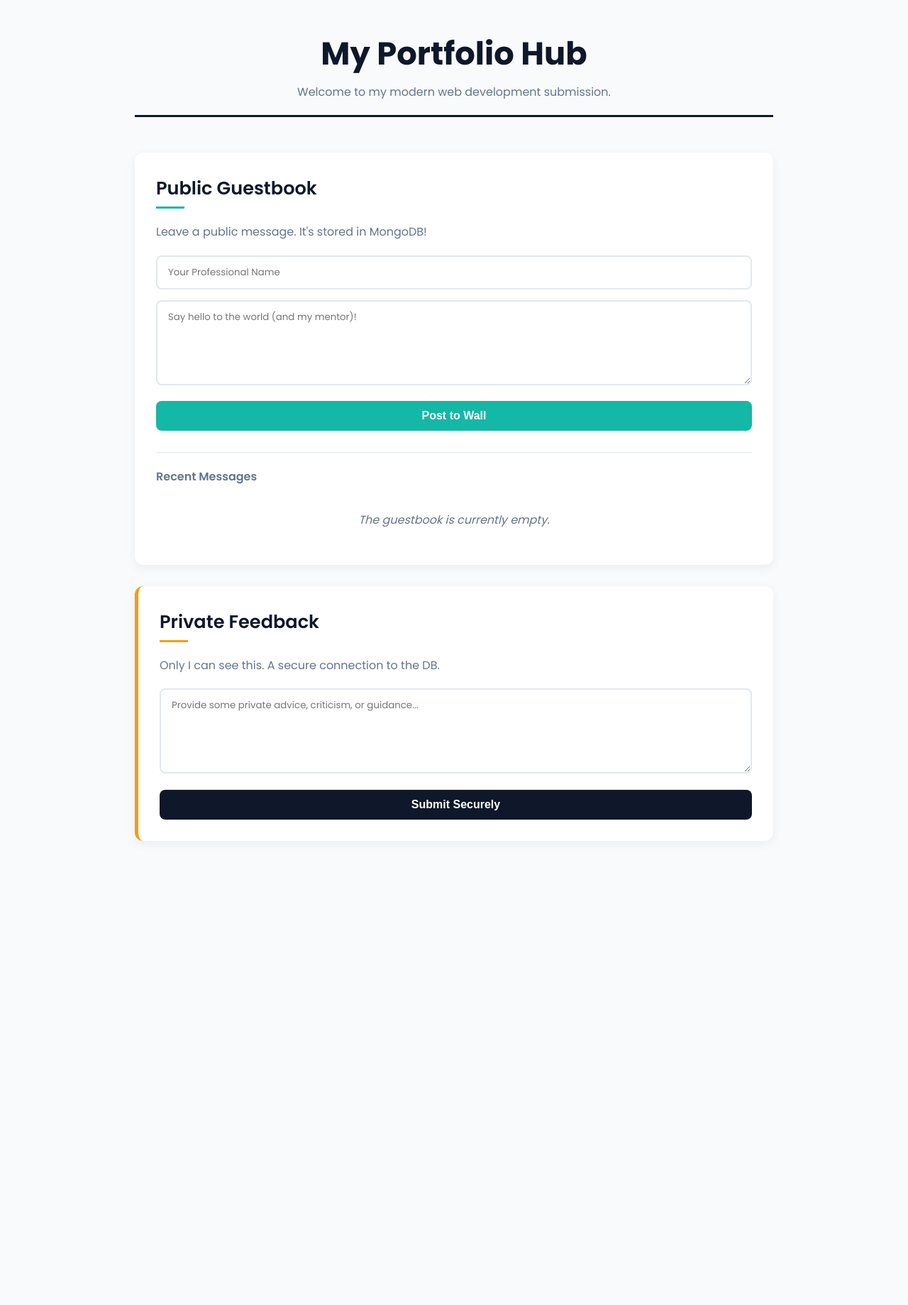
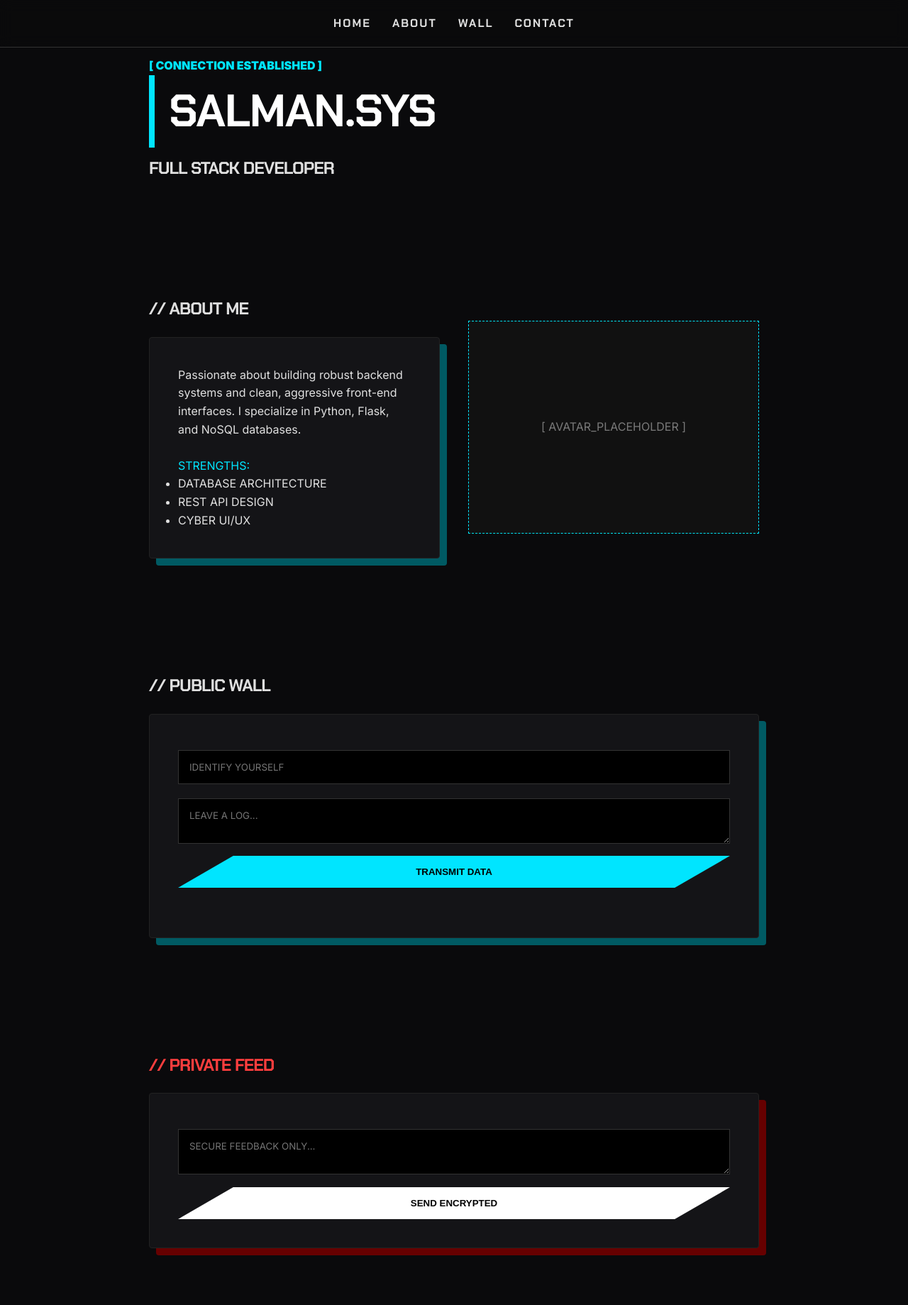
Before and after one commit to jeffreykb71-stack/my-portfolio, a Flask app: page / in a window 1280 px wide. Shown: the whole page at 71% size. Before the commit the page ends 1185 px from the top, so only its background shows below. Run offline with Flask 3, Linux system fonts and the light colour scheme; data that the repository does not hold is empty.

Commit message:
major changes

```diff
--- a/app.py
+++ b/app.py
@@ -4,50 +4,32 @@ from pymongo import MongoClient
 from datetime import datetime
 from dotenv import load_dotenv
 
-# Load the connection string from .env
 load_dotenv()
-
 app = Flask(__name__)
 
-# Connect to MongoDB Atlas
 MONGO_URI = os.getenv("MONGO_URI")
 client = MongoClient(MONGO_URI)
 db = client.PortfolioDB
 
 @app.route('/')
 def index():
-    # Requirement 1: Connect with the Database through the Backend
-    # Use a try-except block to handle potential connection timeouts gracefully
     try:
         public_msgs = list(db.shoutouts.find().sort("_id", -1))
     except Exception as e:
         print(f"Database error: {e}")
         public_msgs = []
-    return render_template('index.html', public_msgs=public_msgs)
 
-@app.route('/post-public', methods=['POST'])
-def post_public():
-    name = request.form.get('name')
-    message = request.form.get('message')
-    db.shoutouts.insert_one({
-        "name": name,
-        "message": message,
-        "date": datetime.now()
-    })
-    return redirect('/')
+    # You can keep your 'About' details here or hardcode in HTML
+    bio = {
+        "name": "Salman",
+        "role": "Full Stack Developer",
+        "description": "Passionate about building robust backend systems and clean, aggressive front-end interfaces. I specialize in Python, Flask, and NoSQL databases."
+    }
 
-@app.route('/post-private', methods=['POST'])
-def post_private():
-    feedback = request.form.get('feedback')
-    db.feedback.insert_one({
-        "content": feedback,
-        "date": datetime.now()
-    })
-    return redirect('/')
+    return render_template('index.html', public_msgs=public_msgs, bio=bio)
 
-# FIX: Added dynamic port binding for Render deployment
+# ... (keep your /post-public and /post-private routes the same) ...
+
 if __name__ == "__main__":
-    # FIX: Render assigns a port via environment variable; local defaults to 5000
     port = int(os.environ.get("PORT", 5000))
-    # host='0.0.0.0' is required for the cloud to see your app
     app.run(host='0.0.0.0', port=port)
--- a/templates/index.html
+++ b/templates/index.html
@@ -3,255 +3,221 @@
 <head>
     <meta charset="UTF-8">
     <meta name="viewport" content="width=device-width, initial-scale=1.0">
-    <title>DevHub | Portfolio Interaction</title>
-
-    <link href="https://fonts.googleapis.com/css2?family=Poppins:wght@400;500;600;700&display=swap" rel="stylesheet">
-
+    <title>Salman | Dev Portfolio</title>
+    <link href="https://fonts.googleapis.com/css2?family=Chakra+Petch:wght@400;700&family=Inter:wght@400;900&display=swap" rel="stylesheet">
     <style>
-        /* --- Core Theme Colors & Reset --- */
         :root {
-            /* These colors are loosely inspired by your diagram */
-            --bg-color: #F8FAFC;
-            --main-teal: #14B8A6; /* inspired by 'Frontend' green */
-            --navy-blue: #0F172A; /* inspired by 'Git/Hosting' blue */
-            --amber: #F59E0B;     /* inspired by 'Web Browser' yellow */
-            --accent-red: #EF4444; /* inspired by 'FTP' red */
-            --text-main: #334155;
-            --text-light: #64748B;
+            --bg: #0a0a0c;
+            --surface: #141417;
+            --accent: #00e5ff; /* Electric Blue */
+            --accent-dim: #005a63;
+            --text: #e0e0e0;
+            --danger: #ff3e3e;
         }
 
-        * {
-            box-sizing: border-box;
-            margin: 0;
-            padding: 0;
+        * { margin: 0; padding: 0; box-sizing: border-box; }
+
+        body {
+            font-family: 'Inter', sans-serif;
+            background-color: var(--bg);
+            color: var(--text);
+            line-height: 1.6;
+            overflow-x: hidden;
+            scroll-behavior: smooth;
         }
 
-        body {
-            font-family: 'Poppins', sans-serif;
-            background-color: var(--bg-color);
-            color: var(--text-main);
-            line-height: 1.6;
-            display: flex;
-            justify-content: center;
-            padding: 40px 20px;
+        /* --- Cyber Transitions --- */
+        section {
+            opacity: 0;
+            transform: translateY(30px);
+            transition: all 0.8s ease-out;
+            padding: 80px 20px;
+            max-width: 900px;
+            margin: auto;
         }
 
-        /* --- Main Container --- */
-        .container {
-            max-width: 900px;
-            width: 100%;
+        section.visible {
+            opacity: 1;
+            transform: translateY(0);
         }
 
-        /* --- Header Styling --- */
-        header {
-            text-align: center;
-            margin-bottom: 50px;
-            padding-bottom: 20px;
-            border-bottom: 3px solid var(--navy-blue);
+        /* --- Navigation --- */
+        nav {
+            position: fixed;
+            top: 0; width: 100%;
+            background: rgba(10, 10, 12, 0.9);
+            backdrop-filter: blur(10px);
+            z-index: 1000;
+            padding: 20px;
+            border-bottom: 1px solid #333;
+            display: flex; justify-content: center; gap: 30px;
         }
 
-        header h1 {
-            color: var(--navy-blue);
-            font-size: 2.8rem;
-            font-weight: 700;
+        nav a {
+            color: var(--text);
+            text-decoration: none;
+            font-family: 'Chakra Petch', sans-serif;
+            font-weight: bold;
+            text-transform: uppercase;
+            letter-spacing: 2px;
+            transition: 0.3s;
         }
 
-        header p {
-            color: var(--text-light);
-            font-weight: 400;
-            margin-top: 5px;
+        nav a:hover { color: var(--accent); text-shadow: 0 0 10px var(--accent); }
+
+        /* --- Typography --- */
+        h1, h2 {
+            font-family: 'Chakra Petch', sans-serif;
+            text-transform: uppercase;
+            letter-spacing: -1px;
         }
 
-        /* --- Global Form/Input Styling --- */
-        section {
-            background: white;
-            padding: 30px;
-            border-radius: 12px;
-            margin-bottom: 30px;
-            box-shadow: 0 4px 15px rgba(0,0,0,0.06);
-            transition: transform 0.2s ease, box-shadow 0.2s ease;
+        .glitch-text {
+            font-size: 4rem;
+            font-weight: 900;
+            color: white;
+            margin-bottom: 10px;
+            border-left: 8px solid var(--accent);
+            padding-left: 20px;
         }
 
-        section:hover {
-            transform: translateY(-2px);
-            box-shadow: 0 6px 20px rgba(0,0,0,0.08);
-        }
-
-        h2 {
-            font-weight: 600;
-            color: var(--navy-blue);
-            margin-bottom: 20px;
-            font-size: 1.6rem;
+        /* --- Cards & Forms --- */
+        .card {
+            background: var(--surface);
+            padding: 40px;
+            border-radius: 4px;
+            border: 1px solid #222;
             position: relative;
-            padding-bottom: 8px;
-        }
-
-        /* Add a small underline to section headings */
-        h2::after {
-            content: '';
-            position: absolute;
-            left: 0;
-            bottom: 0;
-            width: 40px;
-            height: 3px;
+            box-shadow: 10px 10px 0px var(--accent-dim);
+            margin-top: 20px;
         }
 
         input, textarea {
             width: 100%;
-            padding: 12px 15px;
-            margin-bottom: 15px;
-            border: 2px solid #E2E8F0;
-            border-radius: 8px;
+            background: #000;
+            border: 1px solid #333;
+            color: white;
+            padding: 15px;
+            margin: 10px 0;
             font-family: inherit;
-            transition: border-color 0.2s ease;
+            outline: none;
         }
 
-        input:focus, textarea:focus {
-            outline: none;
-            border-color: var(--main-teal);
+        input:focus, textarea:focus { border-color: var(--accent); }
+
+        button {
+            background: var(--accent);
+            color: black;
+            border: none;
+            padding: 15px 30px;
+            font-weight: 900;
+            text-transform: uppercase;
+            cursor: pointer;
+            width: 100%;
+            transition: 0.3s;
+            clip-path: polygon(10% 0, 100% 0, 90% 100%, 0% 100%);
         }
 
-        textarea {
-            height: 120px;
-            resize: vertical;
+        button:hover { background: white; transform: scale(1.02); }
+
+        /* --- Shoutout Wall --- */
+        .msg-box {
+            background: #000;
+            padding: 15px;
+            margin: 10px 0;
+            border-left: 3px solid var(--accent);
         }
 
-        button {
-            border: none;
-            padding: 12px 24px;
-            border-radius: 8px;
-            font-weight: 600;
-            cursor: pointer;
-            font-size: 1rem;
-            transition: background 0.2s ease, transform 0.1s ease;
-            width: 100%;
+        .msg-box strong { color: var(--accent); }
+
+        /* --- About Section --- */
+        .about-grid {
+            display: grid;
+            grid-template-columns: 1fr 1fr;
+            gap: 40px;
+            align-items: center;
         }
 
-        button:active {
-            transform: scale(0.98);
+        @media (max-width: 768px) {
+            .about-grid { grid-template-columns: 1fr; }
+            .glitch-text { font-size: 2.5rem; }
         }
-
-        /* --- Public Guestbook Styling (Green Accent) --- */
-        #guestbook h2::after {
-            background-color: var(--main-teal);
-        }
-
-        #guestbook button {
-            background: var(--main-teal);
-            color: white;
-        }
-
-        #guestbook button:hover {
-            background: #0D9488; /* slightly darker teal */
-        }
-
-        /* --- Private Feedback Styling (Navy/Yellow Accent) --- */
-        #feedback {
-            border-left: 5px solid var(--amber); /* matches Browser color from diagram */
-        }
-
-        #feedback h2::after {
-            background-color: var(--amber);
-        }
-
-        #feedback button {
-            background: var(--navy-blue);
-            color: white;
-        }
-
-        #feedback button:hover {
-            background: #1E293B; /* slightly lighter navy */
-        }
-
-        /* --- Message Wall Styling --- */
-        #wall {
-            margin-top: 30px;
-            border-top: 2px solid #EDF2F7;
-            padding-top: 20px;
-        }
-
-        .wall-title {
-            font-weight: 600;
-            color: var(--text-light);
-            margin-bottom: 15px;
-        }
-
-        .msg {
-            background-color: #F8FAFC;
-            padding: 15px 20px;
-            border-radius: 8px;
-            margin-bottom: 15px;
-            border: 1px solid #E2E8F0;
-        }
-
-        .msg-sender {
-            font-weight: 600;
-            color: var(--main-teal);
-            margin-right: 10px;
-        }
-
-        .msg-content {
-            color: var(--text-main);
-        }
-
-        /* Special style for empty messages */
-        .no-msg {
-            text-align: center;
-            color: var(--text-light);
-            padding: 20px;
-            font-style: italic;
-        }
-
-        /* Responsive adjustments */
-        @media (max-width: 600px) {
-            header h1 { font-size: 2rem; }
-            body { padding: 20px 10px; }
-            section { padding: 20px; }
-        }
-
     </style>
 </head>
 <body>
-    <div class="container">
-        <header>
-            <h1>My Portfolio Hub</h1>
-            <p>Welcome to my modern web development submission.</p>
-        </header>
 
-        <section id="guestbook">
-            <h2>Public Guestbook</h2>
-            <p style="color: var(--text-light); margin-bottom: 20px;">
-                Leave a public message. It's stored in MongoDB!
-            </p>
+    <nav>
+        <a href="#home">Home</a>
+        <a href="#about">About</a>
+        <a href="#guestbook">Wall</a>
+        <a href="#contact">Contact</a>
+    </nav>
+
+    <section id="home" class="visible">
+        <p style="color: var(--accent); font-weight: bold;">[ CONNECTION ESTABLISHED ]</p>
+        <h1 class="glitch-text">SALMAN.SYS</h1>
+        <h2>{{ bio.role }}</h2>
+    </section>
+
+    <section id="about">
+        <div class="about-grid">
+            <div>
+                <h2>// About Me</h2>
+                <div class="card">
+                    <p>{{ bio.description }}</p>
+                    <br>
+                    <p style="color: var(--accent);">STRENGTHS:</p>
+                    <ul>
+                        <li>DATABASE ARCHITECTURE</li>
+                        <li>REST API DESIGN</li>
+                        <li>CYBER UI/UX</li>
+                    </ul>
+                </div>
+            </div>
+            <div style="background: #111; height: 300px; display: flex; align-items: center; justify-content: center; border: 1px dashed var(--accent);">
+                <p style="opacity: 0.5;">[ AVATAR_PLACEHOLDER ]</p>
+            </div>
+        </div>
+    </section>
+
+    <section id="guestbook">
+        <h2>// Public Wall</h2>
+        <div class="card">
             <form action="/post-public" method="POST">
-                <input type="text" name="name" placeholder="Your Professional Name" required>
-                <textarea name="message" placeholder="Say hello to the world (and my mentor)!" required></textarea>
-                <button type="submit">Post to Wall</button>
+                <input type="text" name="name" placeholder="IDENTIFY YOURSELF" required>
+                <textarea name="message" placeholder="LEAVE A LOG..." required></textarea>
+                <button type="submit">TRANSMIT DATA</button>
             </form>
-
-            <div id="wall">
-                <div class="wall-title">Recent Messages</div>
+            <div id="wall" style="margin-top: 30px;">
                 {% for m in public_msgs %}
-                <div class="msg">
-                    <span class="msg-sender">{{ m.name }}</span>
-                    <span class="msg-content">{{ m.message }}</span>
+                <div class="msg-box">
+                    <strong>{{ m.name }}</strong>: {{ m.message }}
                 </div>
-                {% else %}
-                <div class="no-msg">The guestbook is currently empty.</div>
                 {% endfor %}
             </div>
-        </section>
+        </div>
+    </section>
 
-        <section id="feedback">
-            <h2>Private Feedback</h2>
-            <p style="color: var(--text-light); margin-bottom: 20px;">
-                Only I can see this. A secure connection to the DB.
-            </p>
+    <section id="contact">
+        <h2 style="color: var(--danger);">// Private Feed</h2>
+        <div class="card" style="box-shadow: 10px 10px 0px #600;">
             <form action="/post-private" method="POST">
-                <textarea name="feedback" placeholder="Provide some private advice, criticism, or guidance..." required></textarea>
-                <button type="submit">Submit Securely</button>
+                <textarea name="feedback" placeholder="SECURE FEEDBACK ONLY..." required></textarea>
+                <button type="submit" style="background: white;">SEND ENCRYPTED</button>
             </form>
-        </section>
-    </div>
+        </div>
+    </section>
+
+    <script>
+        // Smooth reveal on scroll
+        const sections = document.querySelectorAll('section');
+        const observer = new IntersectionObserver((entries) => {
+            entries.forEach(entry => {
+                if (entry.isIntersecting) entry.target.classList.add('visible');
+            });
+        }, { threshold: 0.1 });
+
+        sections.forEach(section => observer.observe(section));
+    </script>
 </body>
 </html>
```
